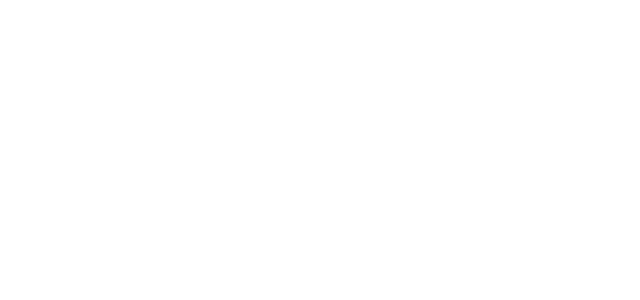
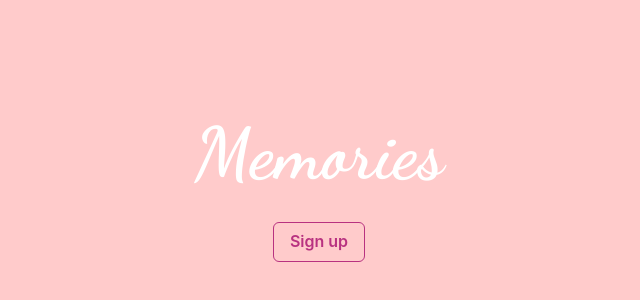
Before and after one commit to xintru/Memories, a React app in the folder packages/client/: page / in a window 1280 px wide. Shown: the part 210-510 px from the top of the page, without its empty margins (321-961 px from the left). Built offline with nearby package versions, Linux system fonts and the light colour scheme.

Commit message:
main page starter

```diff
--- a/packages/client/package.json
+++ b/packages/client/package.json
@@ -19,11 +19,13 @@
   },
   "dependencies": {
     "@apollo/client": "^3.2.6",
+    "@chakra-ui/css-reset": "^1.0.0",
     "@chakra-ui/react": "^1.0.0",
     "@emotion/react": "^11.1.1",
     "@emotion/styled": "^11.0.0",
     "dotenv": "^8.2.0",
     "dotenv-webpack": "^5.1.0",
+    "focus-visible": "^5.2.0",
     "framer-motion": "^2.9.4",
     "graphql": "^15.4.0",
     "graphql-tag": "^2.11.0",
--- a/packages/client/public/index.html
+++ b/packages/client/public/index.html
@@ -4,7 +4,9 @@
     <meta charset="UTF-8">
     <meta name="viewport" content="width=device-width, initial-scale=1.0">
     <meta http-equiv="X-UA-Compatible" content="ie=edge">
-    <title>React TypeScript App</title>
+    <title>Memories</title>
+    <link rel="preconnect" href="https://fonts.gstatic.com">
+    <link href="https://fonts.googleapis.com/css2?family=Dancing+Script:wght@700&display=swap" rel="stylesheet">
 </head>
 <body>
 <div id="root"></div>
--- a/packages/client/src/App.tsx
+++ b/packages/client/src/App.tsx
@@ -1,7 +1,11 @@
 import React from 'react'
-import { ChakraProvider } from '@chakra-ui/react'
+import { ChakraProvider, CSSReset } from '@chakra-ui/react'
 import { Router } from './routes'
 import { ApolloClient, ApolloProvider, InMemoryCache } from '@apollo/client'
+import { Layout } from './shared/Layout'
+import { theme } from './theme/theme'
+
+import 'focus-visible/dist/focus-visible'
 
 const client = new ApolloClient({
   uri: `http://${process.env.SERVER_HOST}:${process.env.SERVER_PORT}/graphql`,
@@ -10,8 +14,11 @@
 
 const App: React.FC = () => (
   <ApolloProvider client={client}>
-    <ChakraProvider>
-      <Router />
+    <ChakraProvider theme={theme}>
+      <CSSReset />
+      <Layout>
+        <Router />
+      </Layout>
     </ChakraProvider>
   </ApolloProvider>
 )
--- /dev/null
+++ b/packages/client/src/pages/MainPage/MainPage.tsx
@@ -0,0 +1,19 @@
+import React, { FC } from 'react'
+import { Button, Center, Heading, VStack } from '@chakra-ui/react'
+
+interface MainPageProps {}
+
+export const MainPage: FC<MainPageProps> = () => {
+  return (
+    <Center h="100vh">
+      <VStack spacing={8}>
+        <Heading color="white" size="4xl" fontFamily="Dancing Script">
+          Memories
+        </Heading>
+        <Button variant="outline" colorScheme="pink" _hover={{ stroke: 'red' }}>
+          Sign up
+        </Button>
+      </VStack>
+    </Center>
+  )
+}
--- /dev/null
+++ b/packages/client/src/pages/MainPage/index.ts
@@ -0,0 +1 @@
+export { MainPage } from './MainPage'
--- a/packages/client/src/routes/Router.tsx
+++ b/packages/client/src/routes/Router.tsx
@@ -1,6 +1,7 @@
 import { Route, Switch } from 'react-router-dom'
 import React, { FC } from 'react'
 import { Login } from '../pages/auth'
+import { MainPage } from '../pages/MainPage'
 import { paths } from './paths'
 
 interface RouterProps {}
@@ -8,9 +9,8 @@
 export const Router: FC<RouterProps> = () => {
   return (
     <Switch>
-      <Route path={paths.LOGIN}>
-        <Login />
-      </Route>
+      <Route exact path={paths.MAIN_PAGE} component={MainPage} />
+      <Route path={paths.LOGIN} component={Login} />
     </Switch>
   )
 }
--- a/packages/client/src/routes/paths.ts
+++ b/packages/client/src/routes/paths.ts
@@ -1,3 +1,4 @@
 export enum paths {
+  MAIN_PAGE = '/',
   LOGIN = '/login',
 }
--- /dev/null
+++ b/packages/client/src/shared/Layout/Layout.tsx
@@ -0,0 +1,12 @@
+import React, { FC } from 'react'
+import { Box } from '@chakra-ui/react'
+
+interface LayoutProps {}
+
+export const Layout: FC<LayoutProps> = ({ children }) => {
+  return (
+    <Box bg="main.pink" minW="100vw" minH="100vh" p="0 3rem">
+      {children}
+    </Box>
+  )
+}
--- /dev/null
+++ b/packages/client/src/shared/Layout/index.ts
@@ -0,0 +1 @@
+export { Layout } from './Layout'
--- /dev/null
+++ b/packages/client/src/theme/theme.ts
@@ -0,0 +1,15 @@
+import { extendTheme } from '@chakra-ui/react'
+
+export const theme = extendTheme({
+  fonts: {
+    mainPageTitle: 'Dancing Script, cursive',
+  },
+  colors: {
+    main: {
+      pink: '#ffcbcb',
+      lightblue: '#70adb5',
+      blue: '#407088',
+      darkblue: '#132743',
+    },
+  },
+})
```
Also changed, not shown: packages/client/src/pages/MainPage/MainPage.style.ts (added), 2 other files (tests, documents, lock files or other folders).
